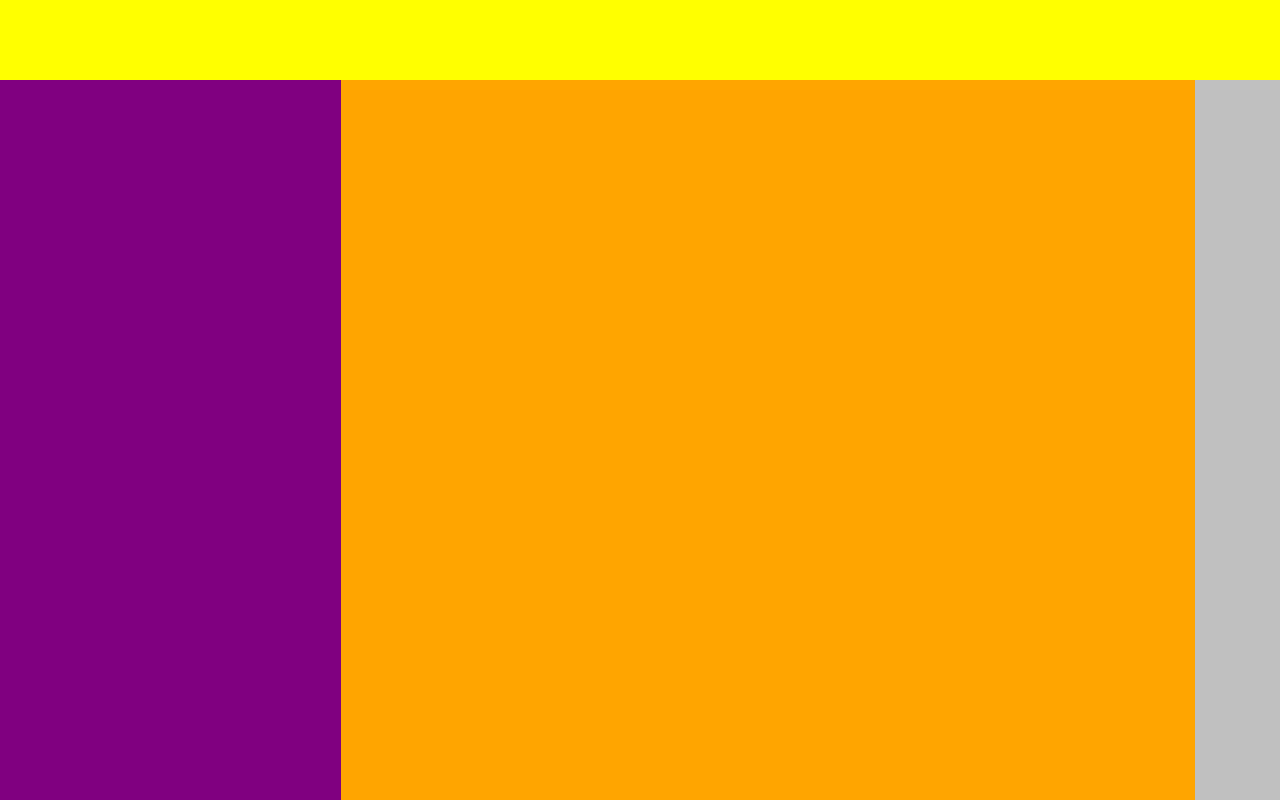
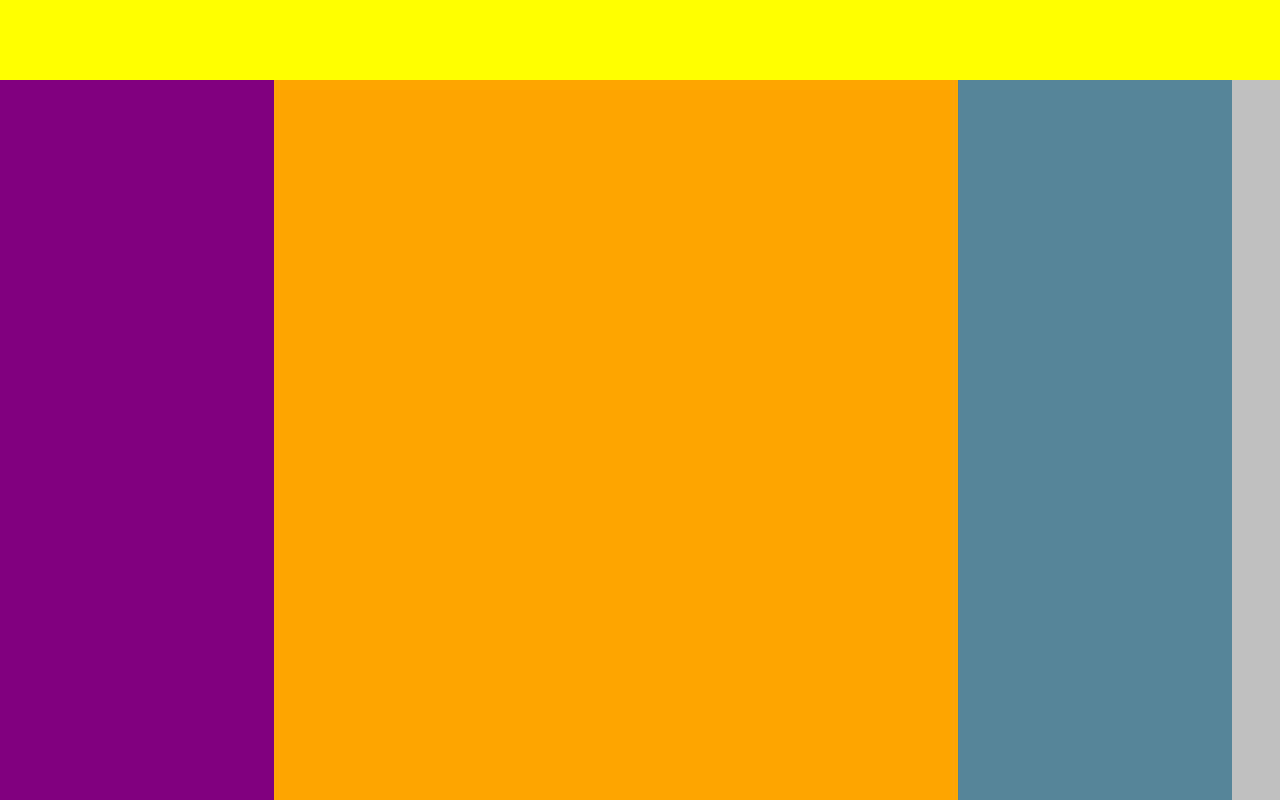
Before and after one commit to brokensythe/boolean-uk-html-popular-page-layouts, a website: page Gmail/Gmail.html in a window 1280 px wide. Drawn offline with Linux system fonts and the light colour scheme.

Commit message:
Touch up

```diff
--- a/Discord/Discordstyle.css
+++ b/Discord/Discordstyle.css
@@ -10,7 +10,7 @@
   grid-template:
     "left-toolbar left-menu header " 1fr
     "left-toolbar left-menu main" 9fr /
-    0.5fr 3fr 12.5fr;
+    0.8fr 3fr 12.5fr;
 
   width: 100vw;
   height: 100vh;
--- a/Gmail/Gmail.html
+++ b/Gmail/Gmail.html
@@ -12,7 +12,8 @@
       <div class="header"></div>
       <div class="left-menu"></div>
       <div class="main"></div>
-      <div class="right-menu"></div>
+      <div class="settings"></div>
+      <div class="toolbar"></div>
     </div>
   </body>
 </html>
--- a/Gmail/Gmailstyle.css
+++ b/Gmail/Gmailstyle.css
@@ -8,9 +8,9 @@
 .container {
   display: grid;
   grid-template:
-    "header header header " 1fr
-    "left-menu main right-menu" 9fr /
-    4fr 10fr 1fr;
+    "header header header header " 1fr
+    "left-menu main settings toolbar" 9fr /
+    4fr 10fr 4fr 0.7fr;
 
   width: 100vw;
   height: 100vh;
@@ -31,8 +31,13 @@
   background-color: orange;
 }
 
-.right-menu {
-  grid-area: right-menu;
+.settings {
+  grid-area: settings;
+  background-color: #568498;
+}
+
+.toolbar {
+  grid-area: toolbar;
   background-color: silver;
 }
 
--- a/LinkedIn/LinkedInstyle.css
+++ b/LinkedIn/LinkedInstyle.css
@@ -8,9 +8,9 @@
 .container {
   display: grid;
   grid-template:
-    "header " 1fr
-    "main" 9fr /
-    1fr;
+    "header header header " 1fr
+    "left-menu main right-menu" 9fr /
+    1fr 10fr 1fr;
 
   width: 100vw;
   height: 100vh;
@@ -21,7 +21,17 @@
   background-color: yellow;
 }
 
+.left-menu {
+  grid-area: left-menu;
+  background-color: aquamarine;
+}
+
 .main {
   grid-area: main;
   background-color: orange;
 }
+
+.right-menu {
+  grid-area: right-menu;
+  background-color: #266650;
+}
```
Also changed, not shown: LinkedIn/LinkedIn.html (+2 -0 lines).
